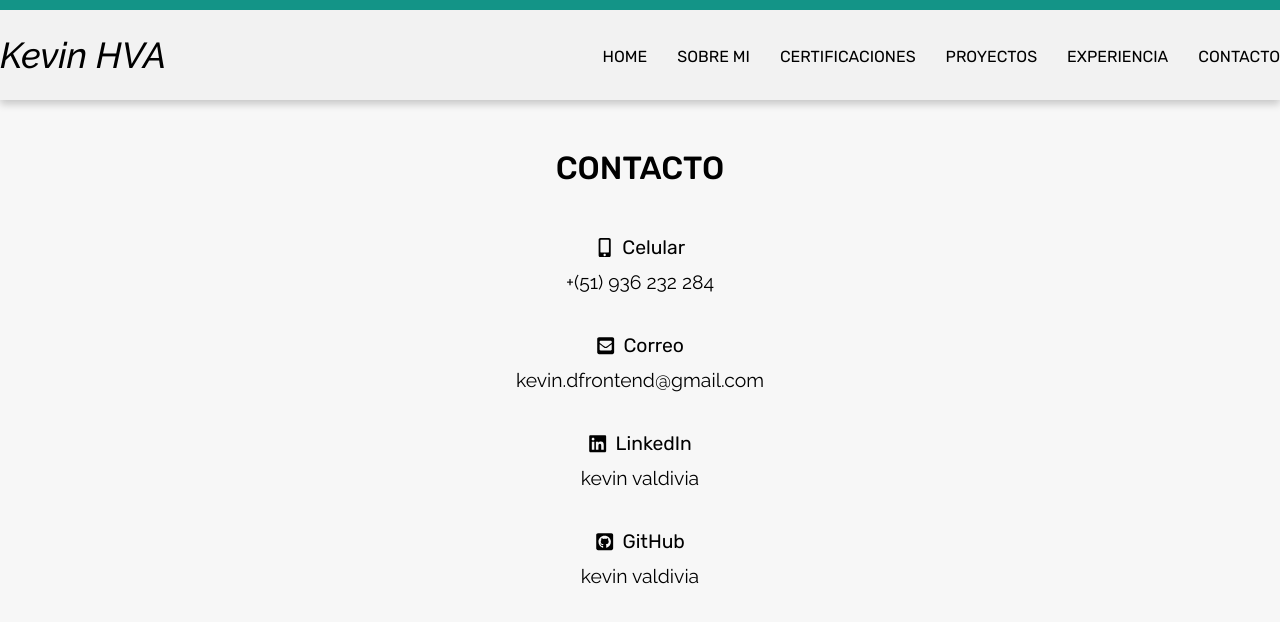
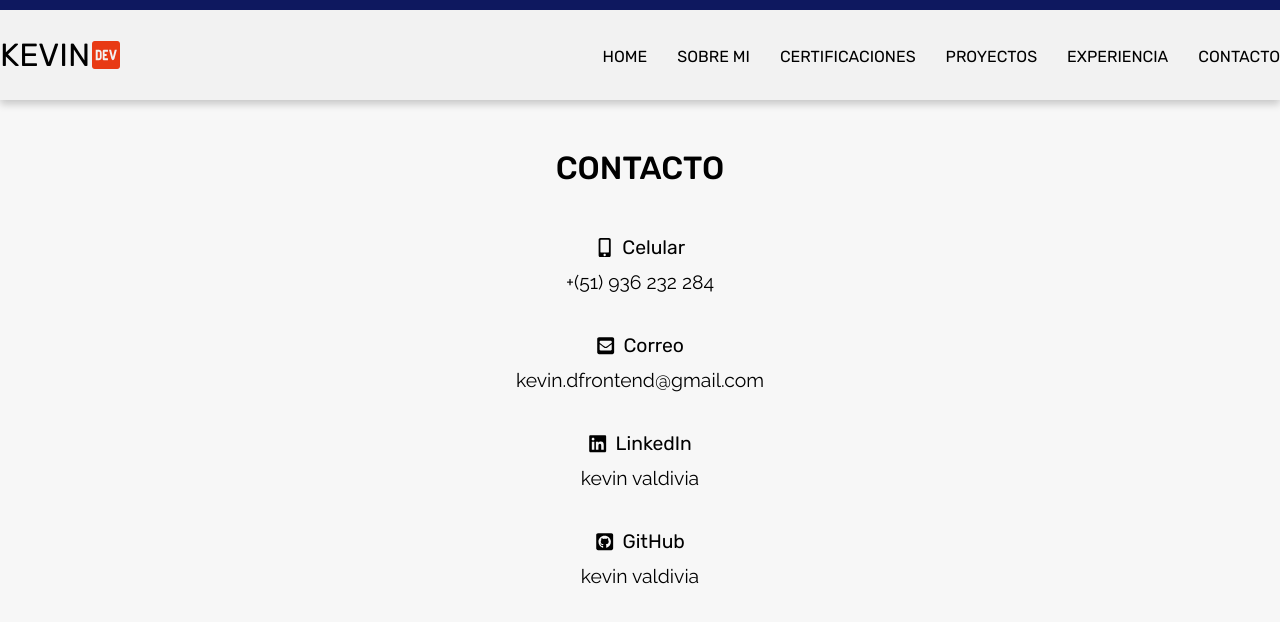
Before and after one commit to kvaldivia-creator/portfolio, a React (Create React App) app: page /contacto in a window 1280 px wide. Shown: the top 622 px of the page. Built offline with nearby package versions, Linux system fonts and the light colour scheme.

Commit message:
Portfolio v1.4.2

```diff
--- a/src/components/Navigation/Navigation.js
+++ b/src/components/Navigation/Navigation.js
@@ -9,7 +9,7 @@ const ui = {
   HeaderWrapper: styled.div`
     width: 100%;
     box-shadow: 0 4px 8px 0 rgba(0,0,0,0.2);
-    border-top: 10px solid #139487;
+    border-top: 10px solid #0E185F;
     position: fixed;
     background-color: #f2f2f2;
     top: 0;
@@ -42,10 +42,11 @@ const ui = {
   `,
   Logo: styled.div`
     span {
-      font-size: 36px;
-      font-family: 'Raleway', sans-serif;
-      font-style: italic;
-      font-weight: 500;
+      display: flex;
+      align-items: center;
+      font-size: 32px;
+      text-transform: uppercase;
+      font-weight: 400;
     }
 
     @media ${device.mobileL} {
@@ -175,7 +176,7 @@ const Navigation = () => {
         <ui.Header>
           <ui.Logo>
             <NavLink to='/'>
-              <span>Kevin HVA</span>
+              <span>Kevin<FaIcons.FaDev color='#E83A14' style={{fontSize: '32px'}} /></span>
             </NavLink>
           </ui.Logo>
           <FaIcons.FaBars onClick={handleToogle} className='navbar-hamburguer' style={{fontSize: '30px'}}/>
```
